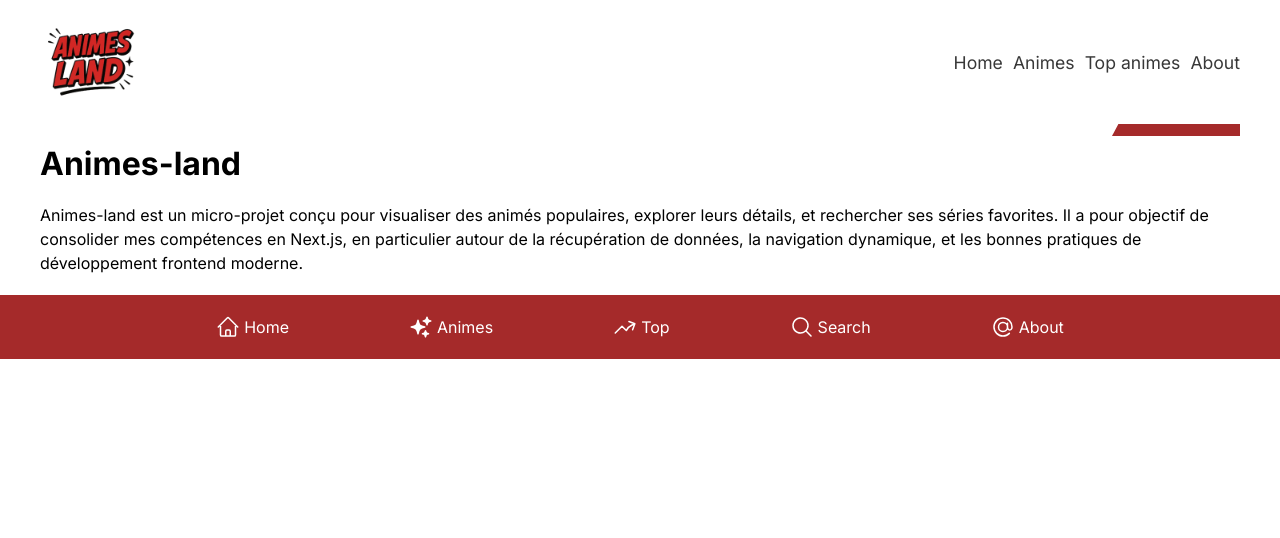
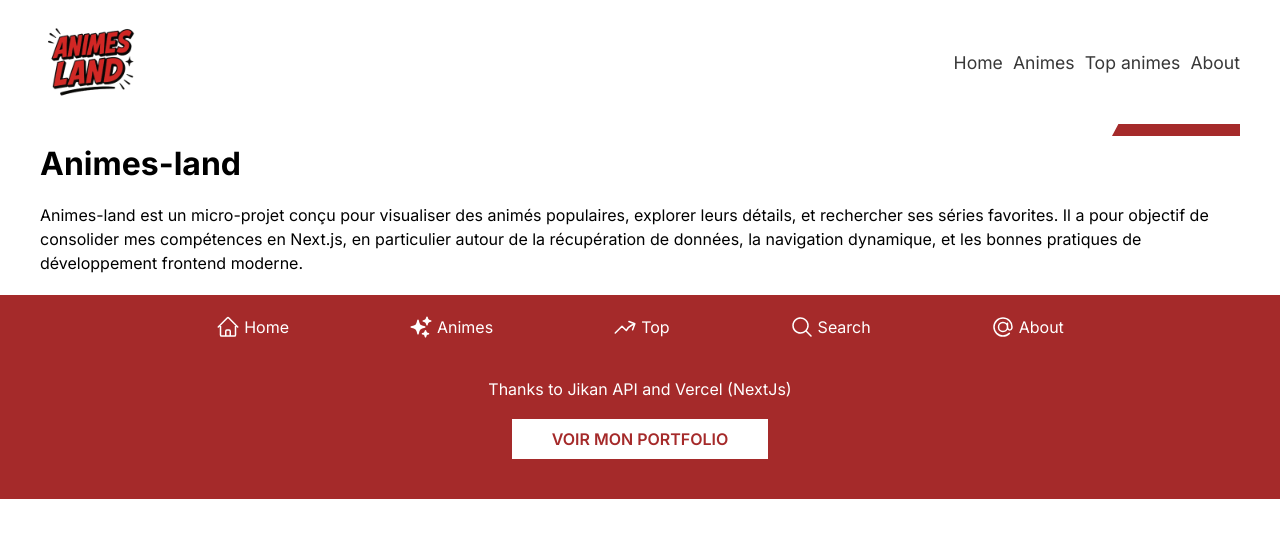
Before and after one commit to NanmegniNgassam/animes-land, a Next.js app: page / in a window 1280 px wide. Shown: the top 538 px of the page. Built offline with nearby package versions, Linux system fonts and the light colour scheme.

Commit message:
Dev: Adding references into Footer

```diff
--- a/src/app/components/footer/Footer.tsx
+++ b/src/app/components/footer/Footer.tsx
@@ -28,6 +28,16 @@ const Footer = () => {
           <span>About</span>
         </Link>
       </div>
+      <div className={styles.referencesWrapper}>
+        <p>
+          <span>Thanks to </span>
+          <Link href="https://jikan.moe/">Jikan API</Link>
+          <span> and </span>
+          <Link href="https://vercel.com/home">Vercel (NextJs)</Link>
+        </p>
+        <Link href="https://gilles-ngassam.pisoftlite.com/" className={styles.btn} target="_blank">VOIR MON PORTFOLIO</Link>
+        <div className={styles.blankWrapper}></div>
+      </div>
     </div>
   );
 }
--- a/src/app/components/footer/footer.module.css
+++ b/src/app/components/footer/footer.module.css
@@ -1,9 +1,10 @@
 .footerContainer {
   display: flex;
   flex-direction: column;
-  gap: 20px;
+  gap: 40px;
   padding: 20px 40px;
   background-color: brown;
+  color: white;
 }
 
 .footerContainer .linksWrapper {
@@ -16,6 +17,20 @@
 .linksWrapper a {
   display: flex;
   align-items: center;
-  color: white;
   gap: 4px;
 }
+
+.referencesWrapper {
+  display: flex;
+  flex-direction: column;
+  align-items: center;
+  gap: 20px;
+}
+.referencesWrapper .btn {
+  outline: none;
+  padding: 10px 40px;
+  cursor: pointer;
+  background-color: white;
+  color: brown;
+  font-weight: 600;
+}
```
